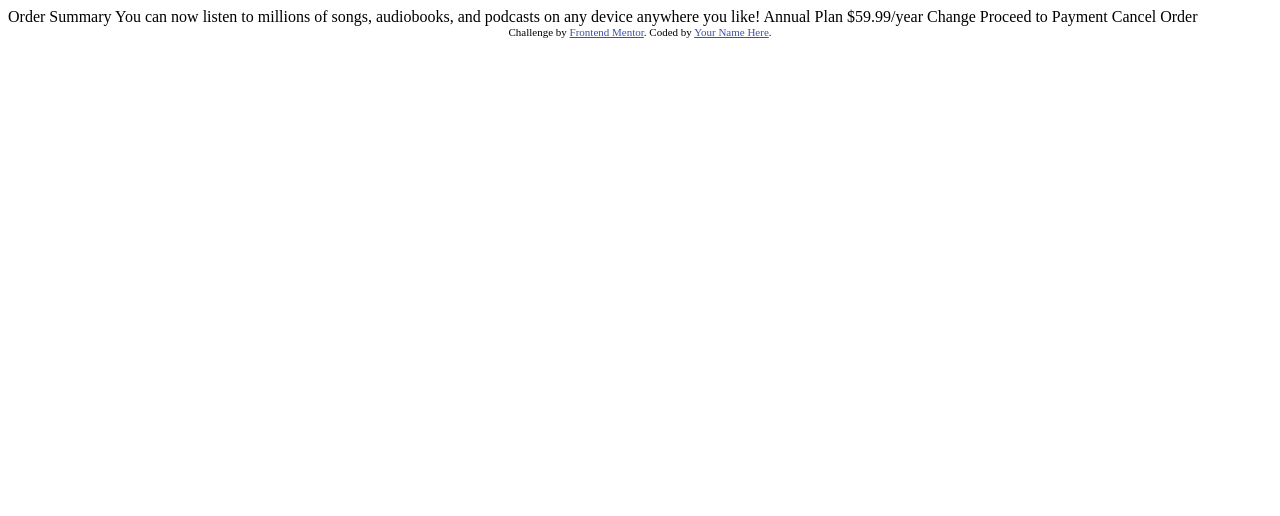
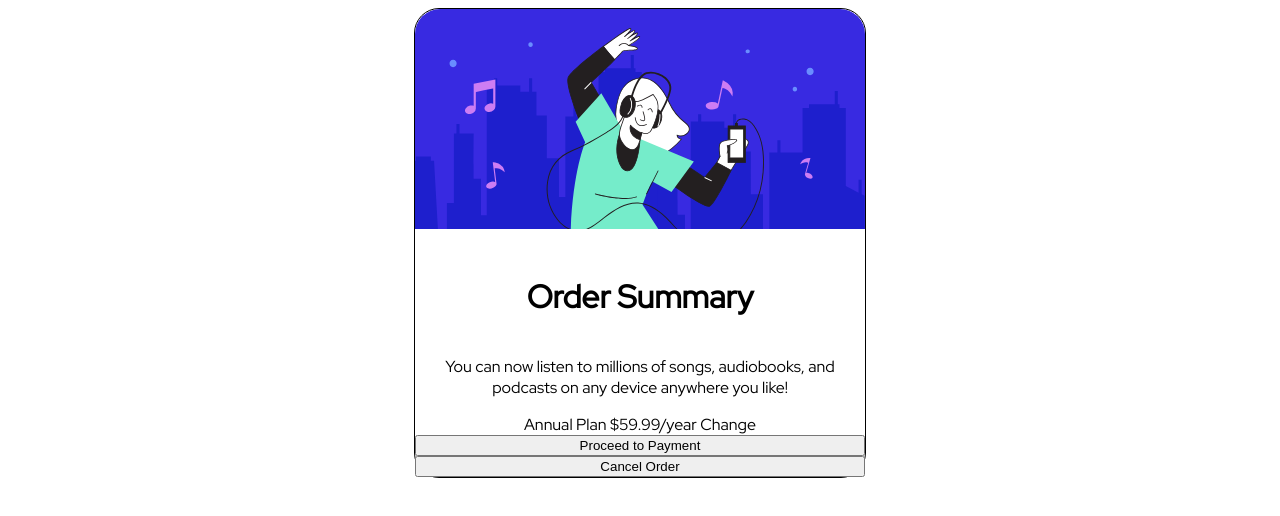
Before and after one commit to vmoliveira91/order-summary-component-main, a plain HTML site: page index.html in a window 1280 px wide. Drawn offline with Linux system fonts and the light colour scheme.

Commit message:
Adição das tags HTML e início da estilização

```diff
--- a/index.html
+++ b/index.html
@@ -5,33 +5,66 @@
   <meta name="viewport" content="width=device-width, initial-scale=1.0"> <!-- displays site properly based on user's device -->
 
   <link rel="icon" type="image/png" sizes="32x32" href="./images/favicon-32x32.png">
-
+  <link rel="preconnect" href="https://fonts.googleapis.com">
+  <link rel="preconnect" href="https://fonts.gstatic.com" crossorigin>
+  <link href="https://fonts.googleapis.com/css2?family=Red+Hat+Display&display=swap" rel="stylesheet">
   <title>Frontend Mentor | Order summary card</title>
 
-  <!-- Feel free to remove these styles or customise in your own stylesheet 👍 -->
   <style>
-    .attribution { font-size: 11px; text-align: center; }
-    .attribution a { color: hsl(228, 45%, 44%); }
+    .container {
+      display: flex;
+      flex-direction: column;
+      align-items: center;
+      gap: 20px;
+
+      width: 450px;
+      margin-left: auto;
+      margin-right: auto;
+
+      border: 1px solid black;
+      border-radius: 25px;
+
+      font-family: 'Red Hat Display';
+      text-align: center;
+    }
+
+    img {
+      border-top-left-radius: 25px;
+      border-top-right-radius: 25px;
+    }
+
+    .main {
+      display: flex;
+      flex-direction: column;
+    }
   </style>
 </head>
 <body>
+  <div class="container">
+    <header>
+      <img src="images/illustration-hero.svg" />
+    </header>
 
-  Order Summary
+    <main class="main">
+      <h1 class="h1">
+        Order Summary
+      </h1>
 
-  You can now listen to millions of songs, audiobooks, and podcasts on any
-  device anywhere you like!
+      <p>
+        You can now listen to millions of songs, audiobooks, and podcasts on any
+        device anywhere you like!
+      </p>
 
-  Annual Plan
-  $59.99/year
+      <section>
+        Annual Plan
+        $59.99/year
+        Change
+      </section>
 
-  Change
+      <button>Proceed to Payment</button>
 
-  Proceed to Payment
-  Cancel Order
-
-  <div class="attribution">
-    Challenge by <a href="https://www.frontendmentor.io?ref=challenge" target="_blank">Frontend Mentor</a>.
-    Coded by <a href="#">Your Name Here</a>.
+      <button>Cancel Order</button>
+    </main>
   </div>
 </body>
 </html>
```
